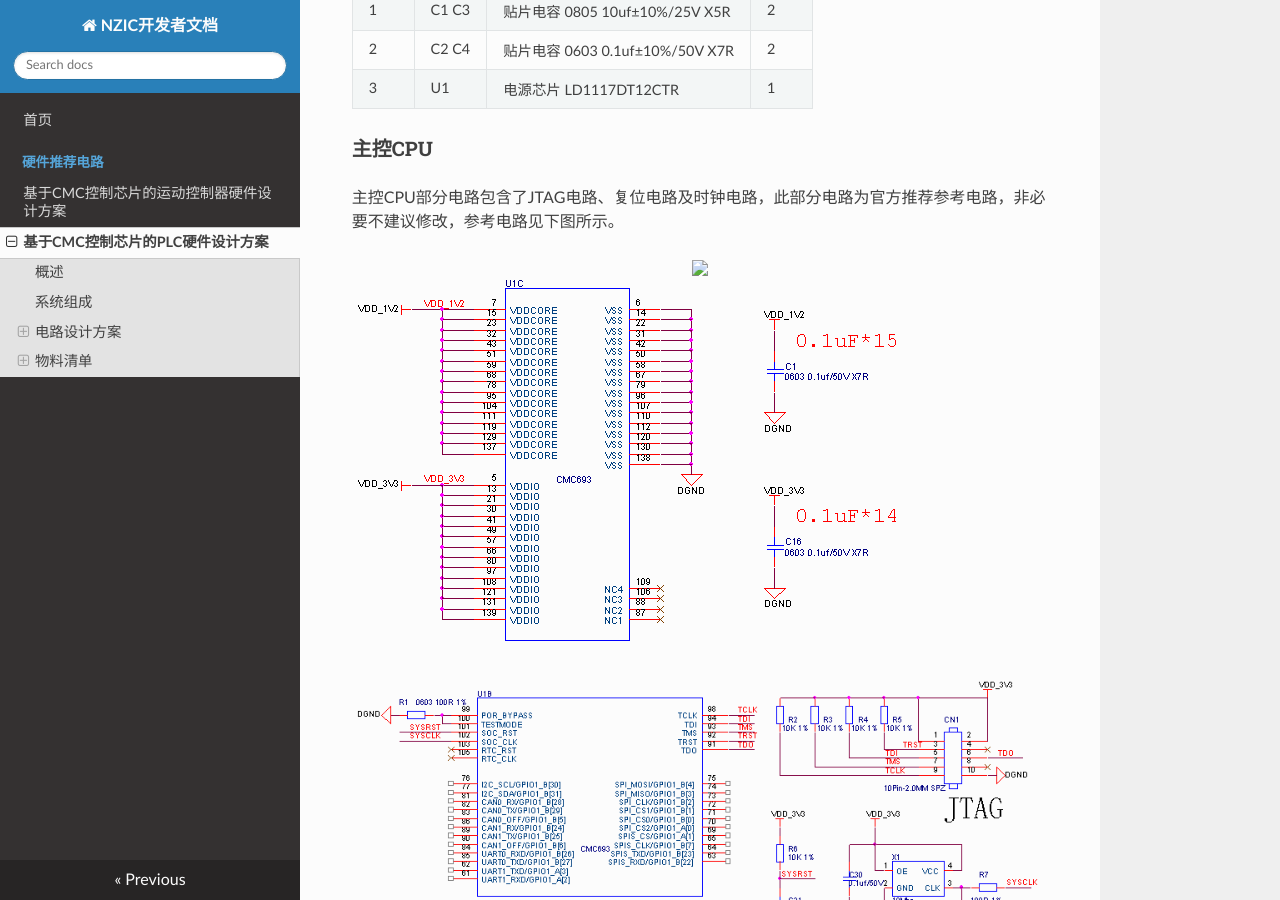
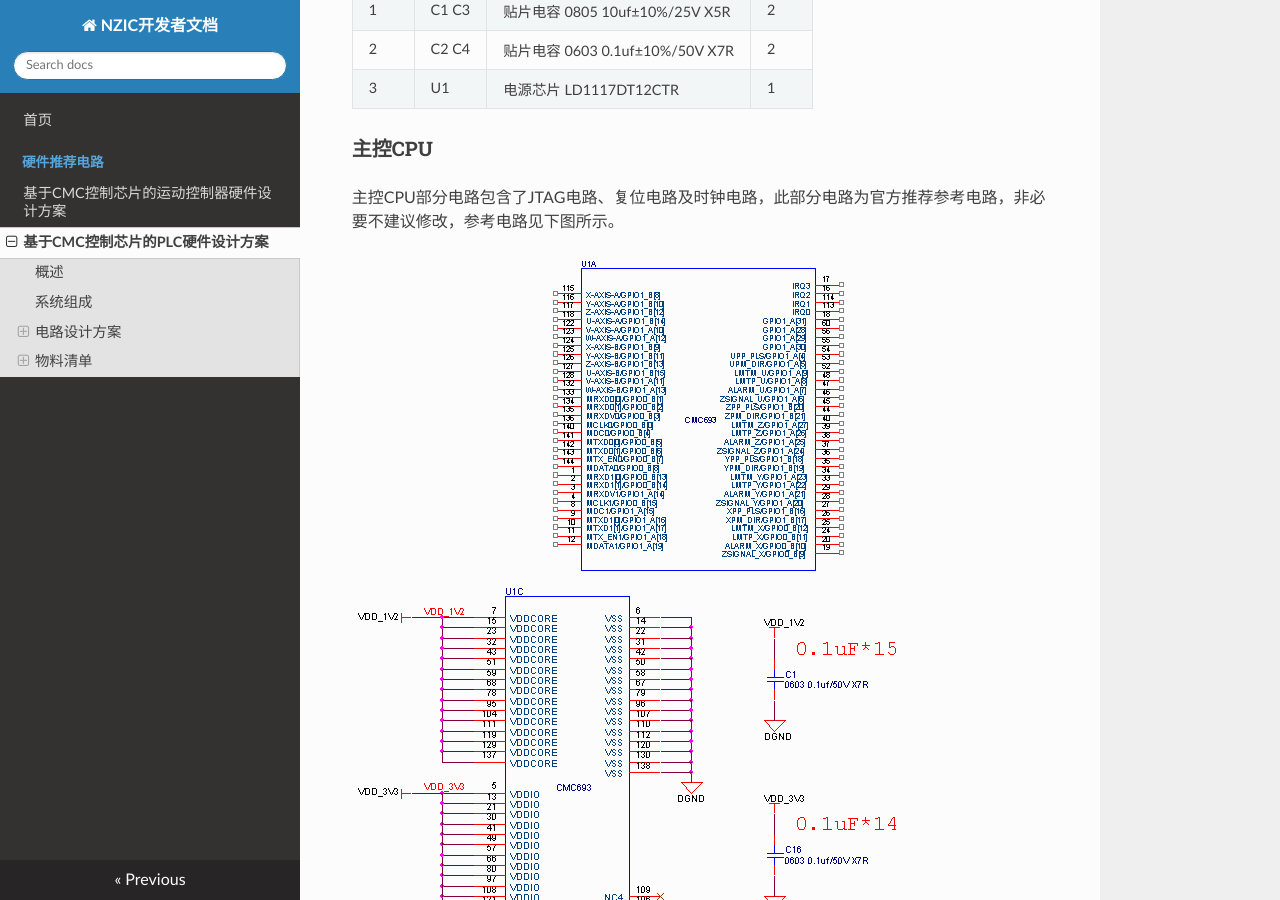
Before and after one commit to HobbyRSun/developer_nzic_doc, an MkDocs documentation site: the page built from docs/docs/基于CMC控制芯片的PLC硬件设计方案.md, in a window 1280 px wide and 900 px high, scrolled down 5768 px. Built offline with MkDocs 1.6.1, drawn with Linux system fonts in a browser that asks for light colours; nearby versions of some CDN libraries.

Commit message:
[MOD] CPU图片居中，修复不显示的问题，原因：各平台对MarkDown支持不一

```diff
--- a/docs/docs/基于CMC控制芯片的PLC硬件设计方案.md
+++ b/docs/docs/基于CMC控制芯片的PLC硬件设计方案.md
@@ -144,7 +144,7 @@ AC220V转DC24V推荐电路如下图所示，此电路为单端反激式开关电
 主控CPU部分电路包含了JTAG电路、复位电路及时钟电路，此部分电路为官方推荐参考电路，非必要不建议修改，参考电路见下图所示。
 
 <div align="center">
-      <img src="./基于CMC控制芯片的PLC硬件设计方案_images/image_006.png" width="600">
+  <img src="../基于CMC控制芯片的PLC硬件设计方案_images/image_006.png" alt="主控CPU">
 </div>
 
 ![Image: image_007](./基于CMC控制芯片的PLC硬件设计方案_images/image_007.png)
```
